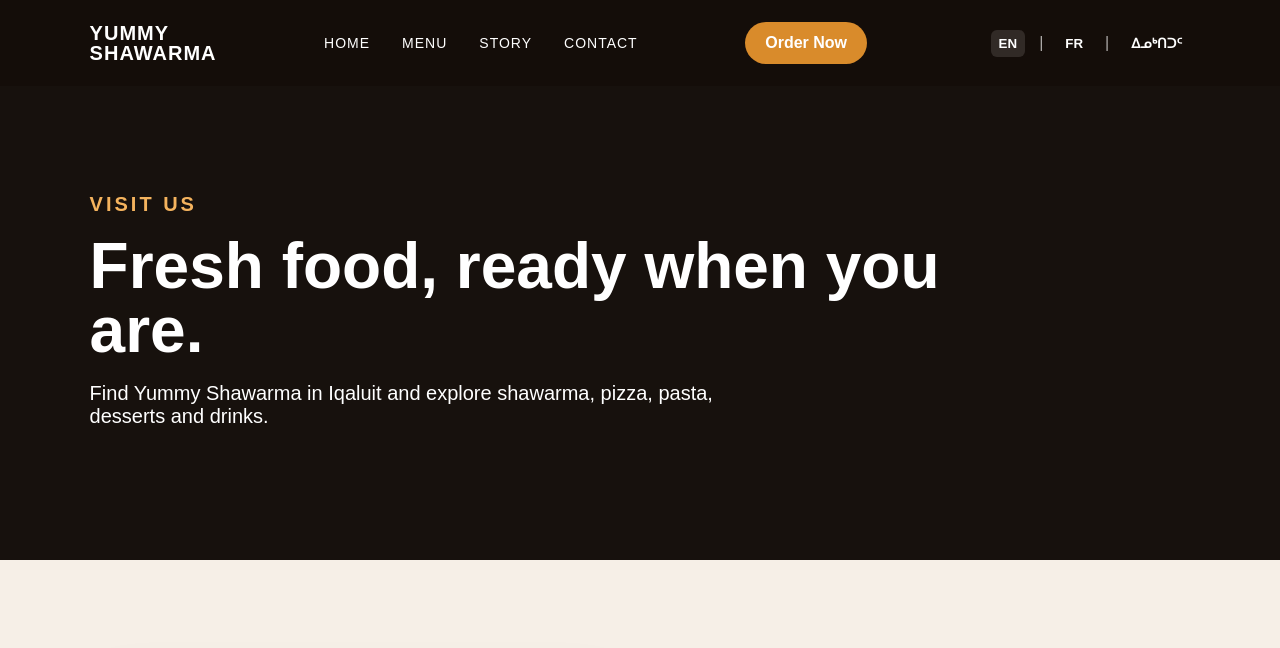
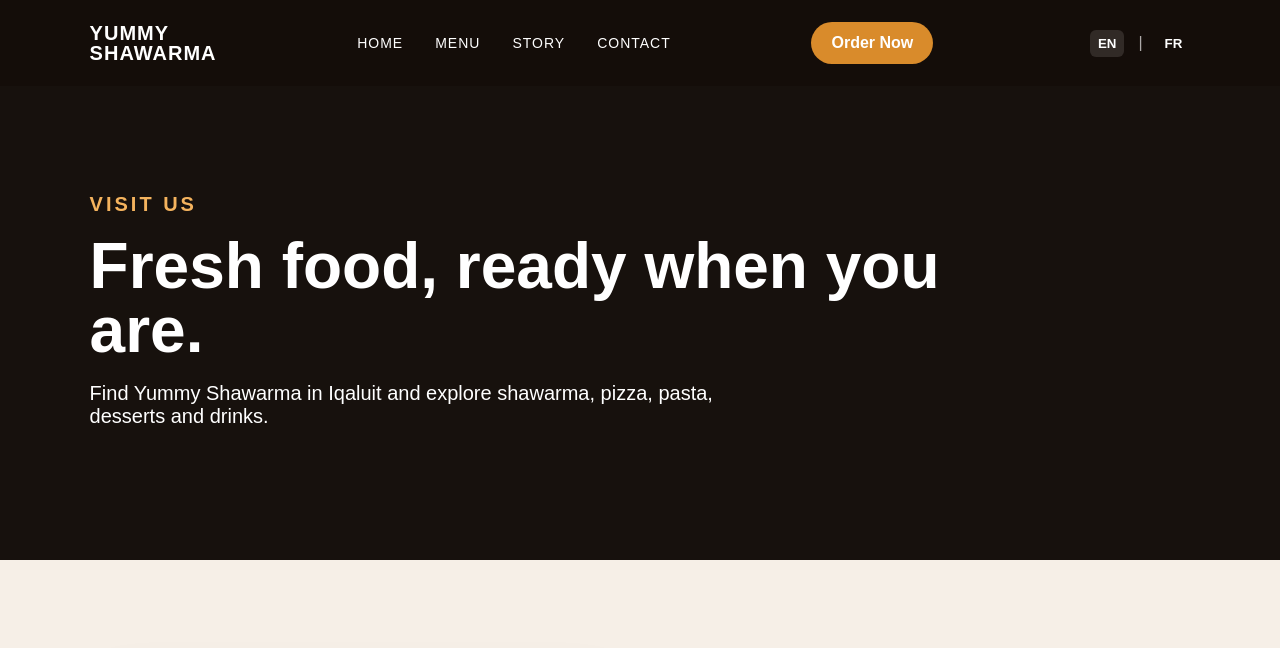
Before and after one commit to krylanceagency/yummy-shawarma-website-demo, a plain HTML site: page contact.html in a window 1280 px wide. Shown: the top 648 px of the page. Drawn offline with Linux system fonts and the light colour scheme.

Commit message:
Remove Inuktitut: keep only EN and FR languages

```diff
--- a/contact.html
+++ b/contact.html
@@ -27,8 +27,6 @@
       <button class="lang" data-lang="en">EN</button>
       <span class="lang-sep">|</span>
       <button class="lang" data-lang="fr">FR</button>
-      <span class="lang-sep">|</span>
-      <button class="lang" data-lang="iu">ᐃᓄᒃᑎᑐᑦ</button>
     </div>
   </header>
 
--- a/script.js
+++ b/script.js
@@ -236,22 +236,6 @@
       "title.menu": "Menu | Yummy Shawarma",
       "title.about": "Histoire | Yummy Shawarma",
       "title.contact": "Contact | Yummy Shawarma"
-    },
-    iu: {
-      // Minimal, vetted Inuktitut labels. All other text falls back to English.
-      "home.eyebrow": "ᐅᓗᓕᖅ • ᐱᖅᑯᖅ • ᐱᐅᓯᖅ",
-      "home.h1": "ᐃᖃᓗᐃᑦ ᐃᓄᖕᓂᖅᑐᖅ.",
-      "home.orderOnline": "ᐅᒥᕈᑕᐅᓯ",
-      "home.viewMenu": "ᐅᒥᑦ",
-      "nav.contact": "ᑐᓂᓯᐊᖅ",
-      "nav.home": "ᐅᖃᐅᓯᖅ",
-      "nav.menu": "ᒥᓐᑯ",
-      "nav.order": "ᐅᒥᕈᑕᐅᓯ",
-      "nav.story": "ᐃᖃᓗᐃᑦ",
-      "title.about": "Yummy Shawarma | ᐃᖃᓗᐃᑦ",
-      "title.contact": "Yummy Shawarma | ᐃᖃᓗᐃᑦ",
-      "title.home": "Yummy Shawarma | ᐃᖃᓗᐃᑦ",
-      "title.menu": "Yummy Shawarma | ᐃᖃᓗᐃᑦ"
     }
   };
 
@@ -289,9 +273,9 @@
     localStorage.setItem('site-lang', lang);
   }
 
-  // initialize language (default to English; accept en, fr, iu)
+  // initialize language (default to English; accept en, fr)
   let saved = localStorage.getItem('site-lang') || 'en';
-  if (!['en', 'fr', 'iu'].includes(saved)) {
+  if (!['en', 'fr'].includes(saved)) {
     saved = 'en';
     localStorage.setItem('site-lang', 'en');
   }
```
Also changed, not shown: about.html (+0 -2 lines), index.html (+0 -2 lines), menu.html (+0 -2 lines).
